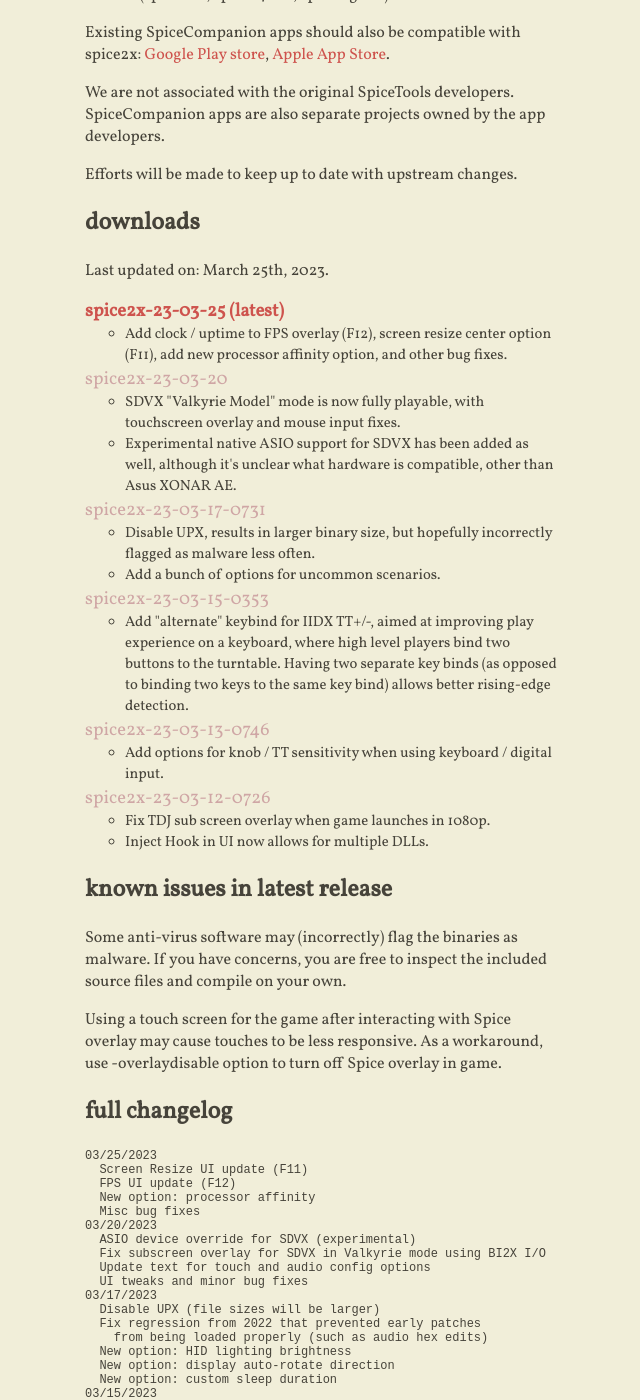
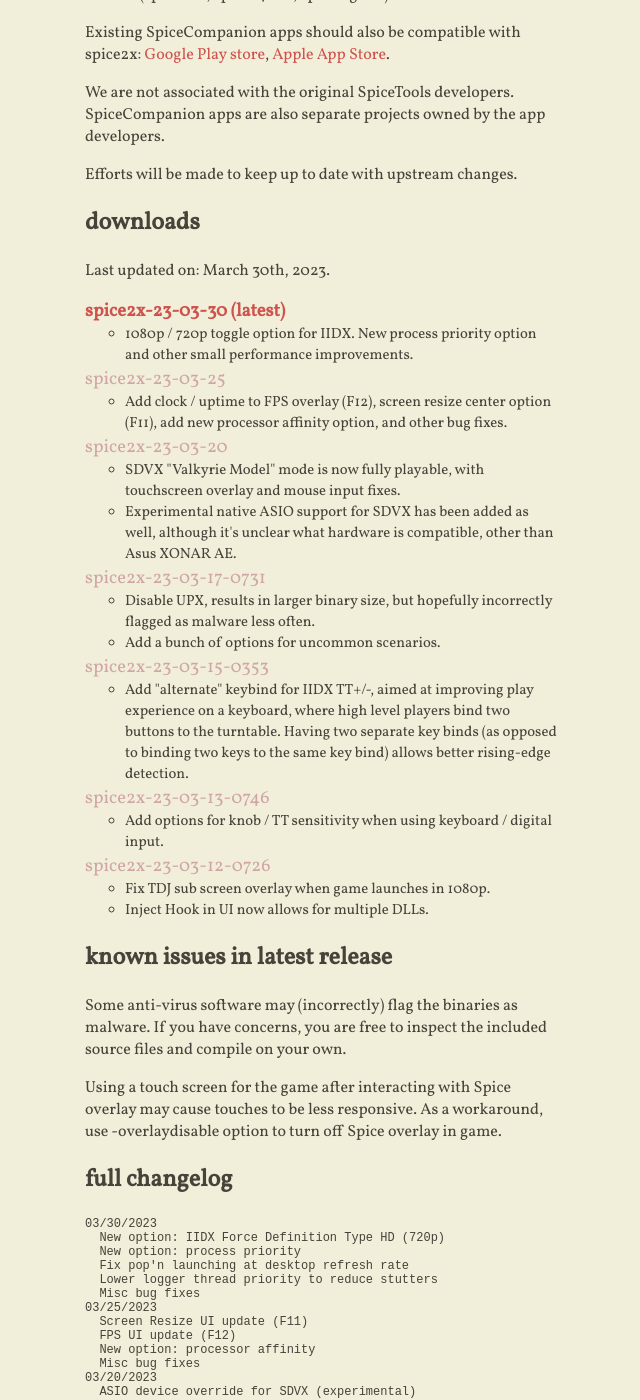
Before and after one commit to spice2x/spice2x.github.io, a Jekyll site: the page built from docs/index.html, in a window 1280 px wide and 1400 px high, scrolled down 203 px. Shown: the whole window, without its empty margins (419-1059 px from the left). Built offline with Jekyll 4.4.1, drawn with Linux system fonts in a browser that asks for light colours; nearby versions of some CDN libraries; some of the changed text lies outside the part shown.

Commit message:
update 23-03-30

```diff
--- a/docs/_includes/content.html
+++ b/docs/_includes/content.html
@@ -17,9 +17,19 @@
 
 <h2>downloads</h2>
 
-<p>Last updated on: March 25th, 2023.<p>
+<p>Last updated on: March 30th, 2023.<p>
 
 <ul class="downloads">
+  <li>
+    <a href="https://github.com/spice2x/spice2x.github.io/releases/download/23-03-30/spice2x-23-03-30.zip">
+      spice2x-23-03-30
+    </a>
+    <ul>
+      <li>
+        1080p / 720p toggle option for IIDX. New process priority option and other small performance improvements.
+      </li>
+    </ul>
+  </li>
   <li>
     <a href="https://github.com/spice2x/spice2x.github.io/releases/download/23-03-25/spice2x-23-03-25.zip">
       spice2x-23-03-25
@@ -110,6 +120,12 @@
 <h2>full changelog</h2>
 
 <pre>
+03/30/2023
+  New option: IIDX Force Definition Type HD (720p)
+  New option: process priority
+  Fix pop'n launching at desktop refresh rate
+  Lower logger thread priority to reduce stutters
+  Misc bug fixes
 03/25/2023
   Screen Resize UI update (F11)
   FPS UI update (F12)
```
